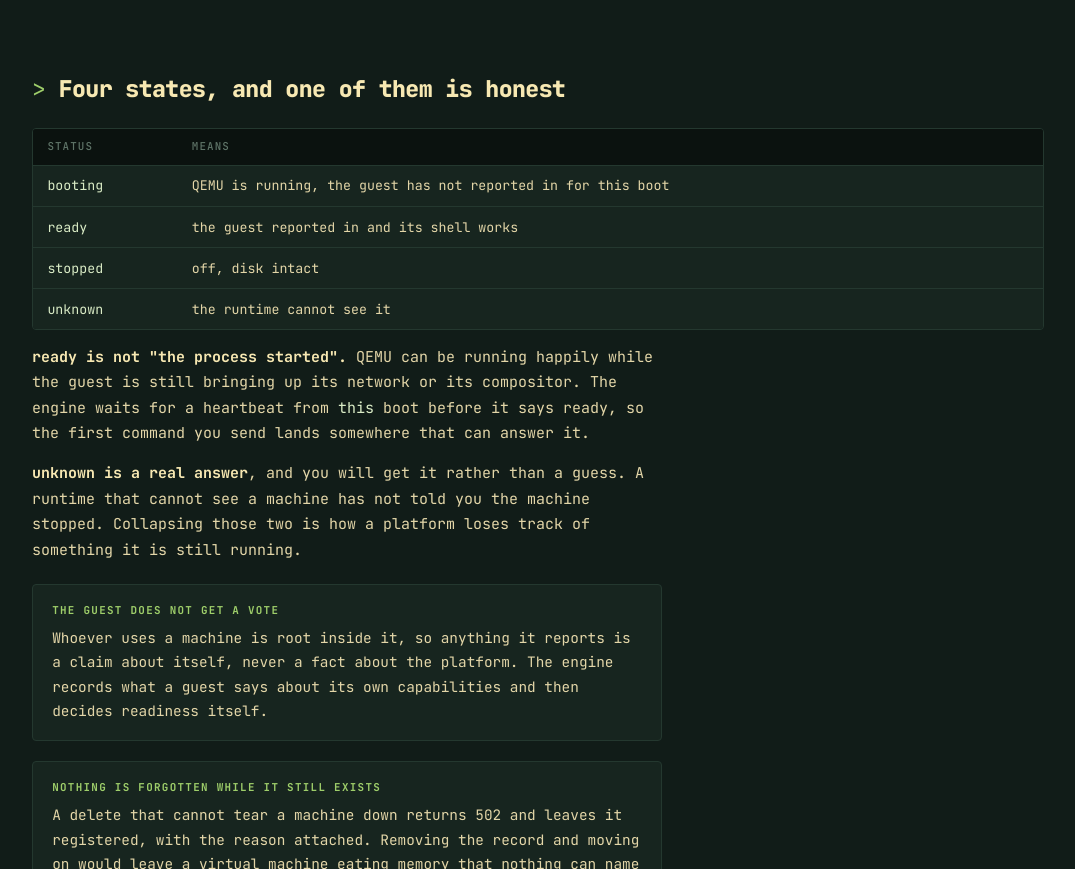
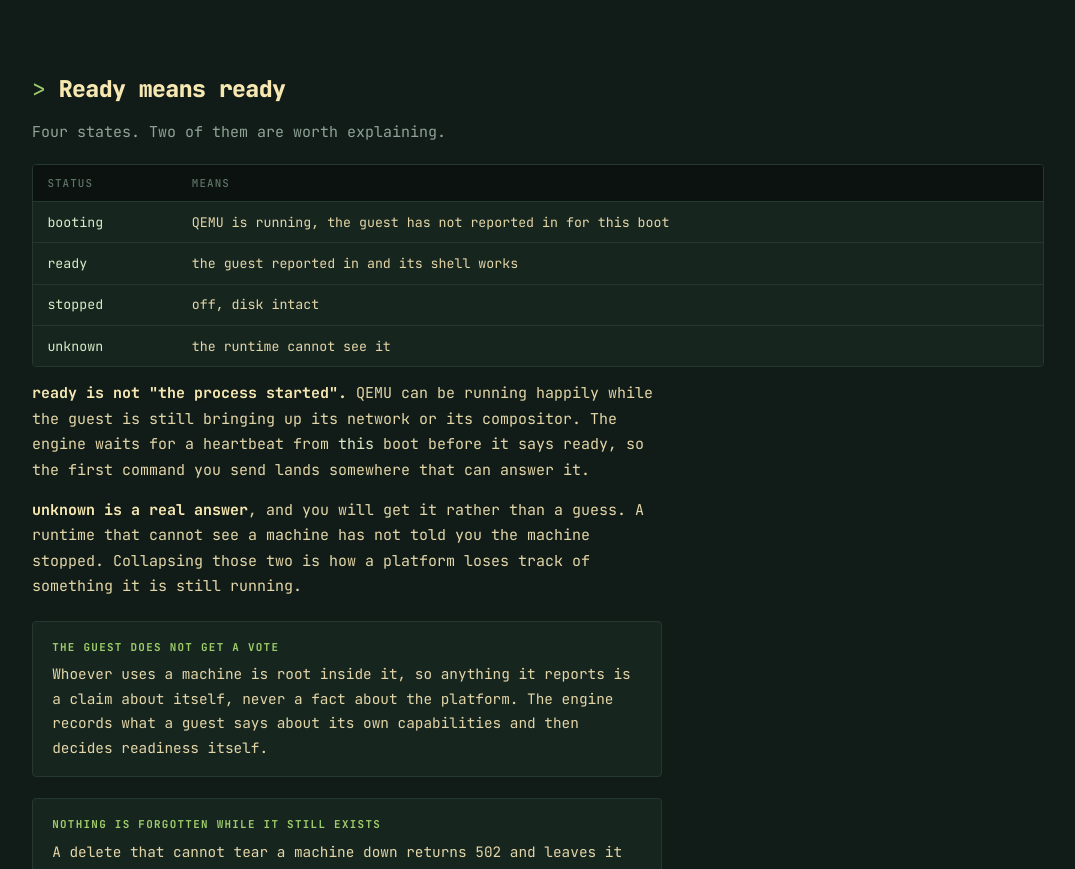
Before and after one commit to obaid/hyperwake-core, a website: page site/index.html in a window 1280 px wide. Shown: the part 4742-5611 px from the top of the page, without its empty margins (102-1177 px from the left). Drawn offline with Linux system fonts and the light colour scheme.

Commit message:
Give the states section a heading that means something
'Four states, and one of them is honest' implied the other three were
lying. It was reaching for the point about unknown and landed on a riddle.

'Ready means ready' is the actual claim the section makes, and the line
under it says what follows.

```diff
--- a/site/index.html
+++ b/site/index.html
@@ -411,7 +411,8 @@ curl -X POST $API/machines/$ID/actions -H <span class="a">"Authorization: Bearer
   </section>
 
   <section id="states">
-    <h2>Four states, and one of them is honest</h2>
+    <h2>Ready means ready</h2>
+    <p class="lede">Four states. Two of them are worth explaining.</p>
 
     <div class="scroll">
       <table>
```
